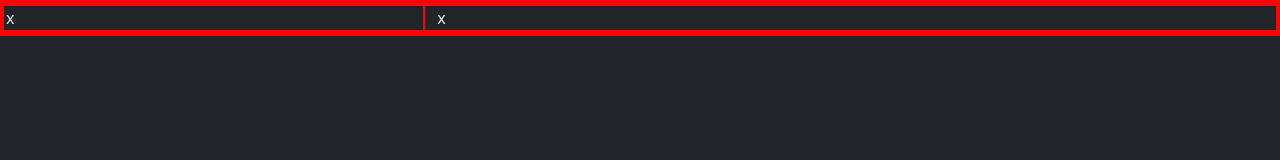
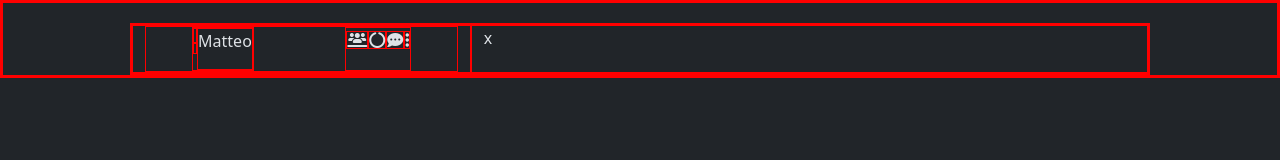
Before and after one commit to MatteoSala97/vue-boolzapp, a plain HTML site: page index.html in a window 1280 px wide. Drawn offline with nearby package versions, Linux system fonts and the light colour scheme.

Commit message:
feat: html profile

```diff
--- a/assets/css/style.css
+++ b/assets/css/style.css
@@ -17,3 +17,8 @@ Ex-ex-large	    xxl	        ≥1400px
 :root{
 
 }
+
+.container{
+    width: 80%;
+    margin-top: 20px;
+}
--- a/index.html
+++ b/index.html
@@ -17,10 +17,25 @@
 </head>
 <body>
     <div id="web-app">
-        <div id="app">
+        <div id="app" class="container">
             <div class="row">
-
-                <div class="col-4">x</div>
+                <!-- Left sidebar -->
+                <div class="col-4">
+                    <div class="d-flex justify-content-around ">
+                       <div class="d-flex">
+                        <figure>
+                            <img src="" alt="">
+                        </figure>
+                        <span>Matteo</span>
+                       </div>
+                        <div class="justify-content-between ">
+                            <i class="fa-solid fa-users-line"></i>
+                            <i class="fa-solid fa-circle-notch"></i>
+                            <i class="fa-solid fa-comment-dots"></i>
+                            <i class="fa-solid fa-ellipsis-vertical"></i>
+                        </div>
+                    </div>
+                </div>
                 <div class="col-8">x</div>
             </div>
         </div>
```
